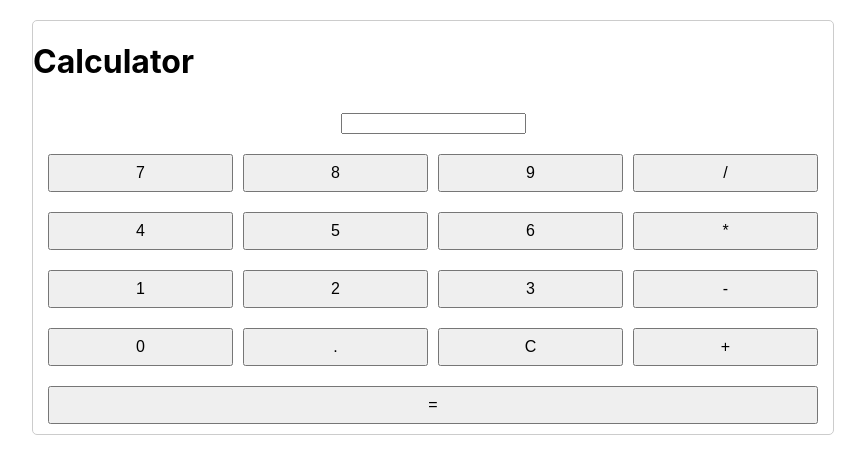
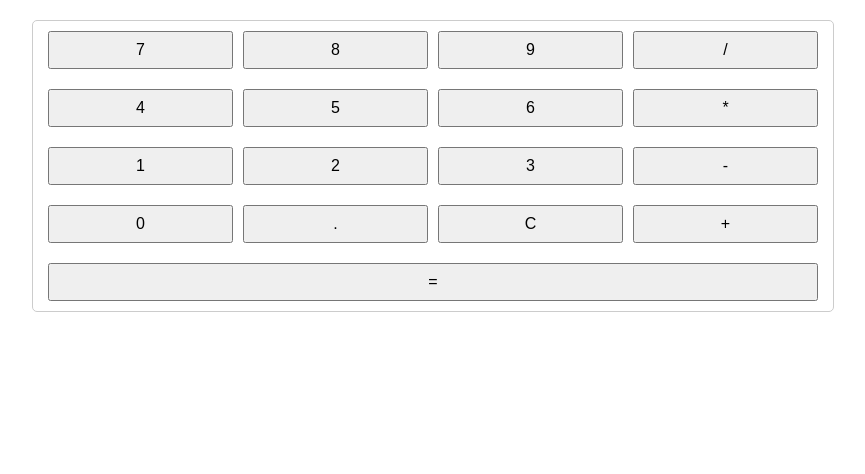
Before and after one commit to Nosieek/Example-calculator, a React (Create React App) app in the folder client/: page / in a window 1280 px wide. Shown: the top 474 px of the page, without its empty margins (207-1072 px from the left). Built offline with nearby package versions, Linux system fonts and the light colour scheme.

Commit message:
Update field display and buttons of operand

```diff
--- a/client/src/components/Calculator.js
+++ b/client/src/components/Calculator.js
@@ -16,7 +16,7 @@ const Calculator = () => {
             error: null,
         })
     }
-    const operators = ['+','-','*','/','(',')'];
+    const operators = ['+','-','*','/','(',')','.'];
     const handleButtonClick = (value) => {
         if (operators.includes(value)){
             setCalculation({
@@ -71,39 +71,41 @@ const Calculator = () => {
     };
     return (
         <div className="calculator">
-            <h1>Calculator</h1>
-            <div className="row" id="row1">
-                <input type="text" value={calculation.display} readOnly />
+            <div className="display-container">
+                {/*popraw tutaj ma byc Err jezeli cos jest nie tak*/}
+                <div className="display">
+                    {calculation.display}
+                </div>
             </div>
+
             <div className="row" id="row2">
                 <button onClick={() => handleButtonClick('7')}>7</button>
                 <button onClick={() => handleButtonClick('8')}>8</button>
                 <button onClick={() => handleButtonClick('9')}>9</button>
-                <button onClick={() => handleButtonClick('/')}>/</button>
+                <button id="operand" onClick={() => handleButtonClick('/')}>/</button>
             </div>
             <div className="row" id="row3">
                 <button onClick={() => handleButtonClick('4')}>4</button>
                 <button onClick={() => handleButtonClick('5')}>5</button>
                 <button onClick={() => handleButtonClick('6')}>6</button>
-                <button onClick={() => handleButtonClick('*')}>*</button>
+                <button id="operand" onClick={() => handleButtonClick('*')}>*</button>
             </div>
             <div className="row" id="row4">
                 <button onClick={() => handleButtonClick('1')}>1</button>
                 <button onClick={() => handleButtonClick('2')}>2</button>
                 <button onClick={() => handleButtonClick('3')}>3</button>
-                <button onClick={() => handleButtonClick('-')}>-</button>
+                <button id="operand" onClick={() => handleButtonClick('-')}>-</button>
             </div>
             <div className="row" id="row5">
                 <button onClick={() => handleButtonClick('0')}>0</button>
                 <button onClick={() => handleButtonClick('.')}>.</button>
                 <button onClick={handleClear}>C</button>
-                <button onClick={() => handleButtonClick('+')}>+</button>
+                <button id="operand" onClick={() => handleButtonClick('+')}>+</button>
             </div>
             <div className="row" id="row6">
-                <button onClick={handleCalculate}>=</button>
+                <button id="operand" onClick={handleCalculate}>=</button>
             </div>
-            {calculation.error && <p>Error: {calculation.error}</p>}
-            {calculation.result !== null && <p>Result: {calculation.result}</p>}
+
         </div>
     );
 };
```
